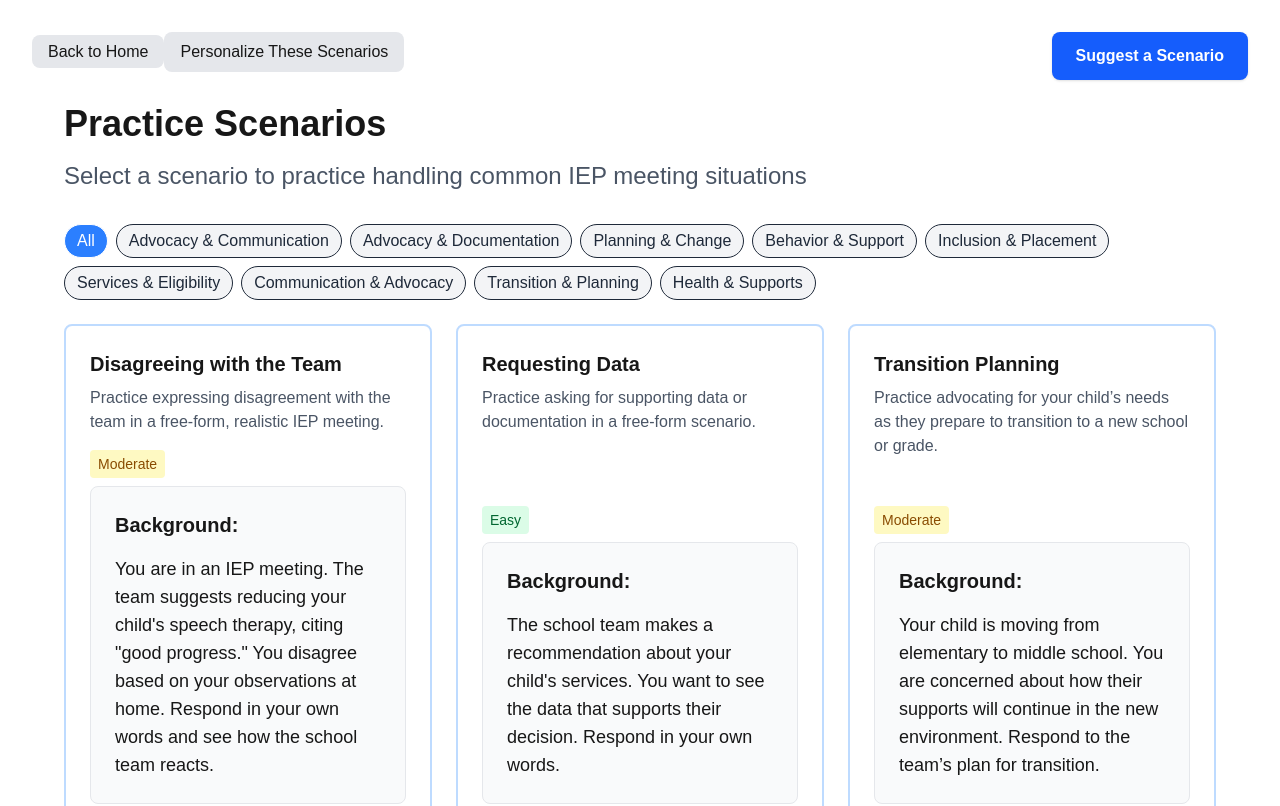
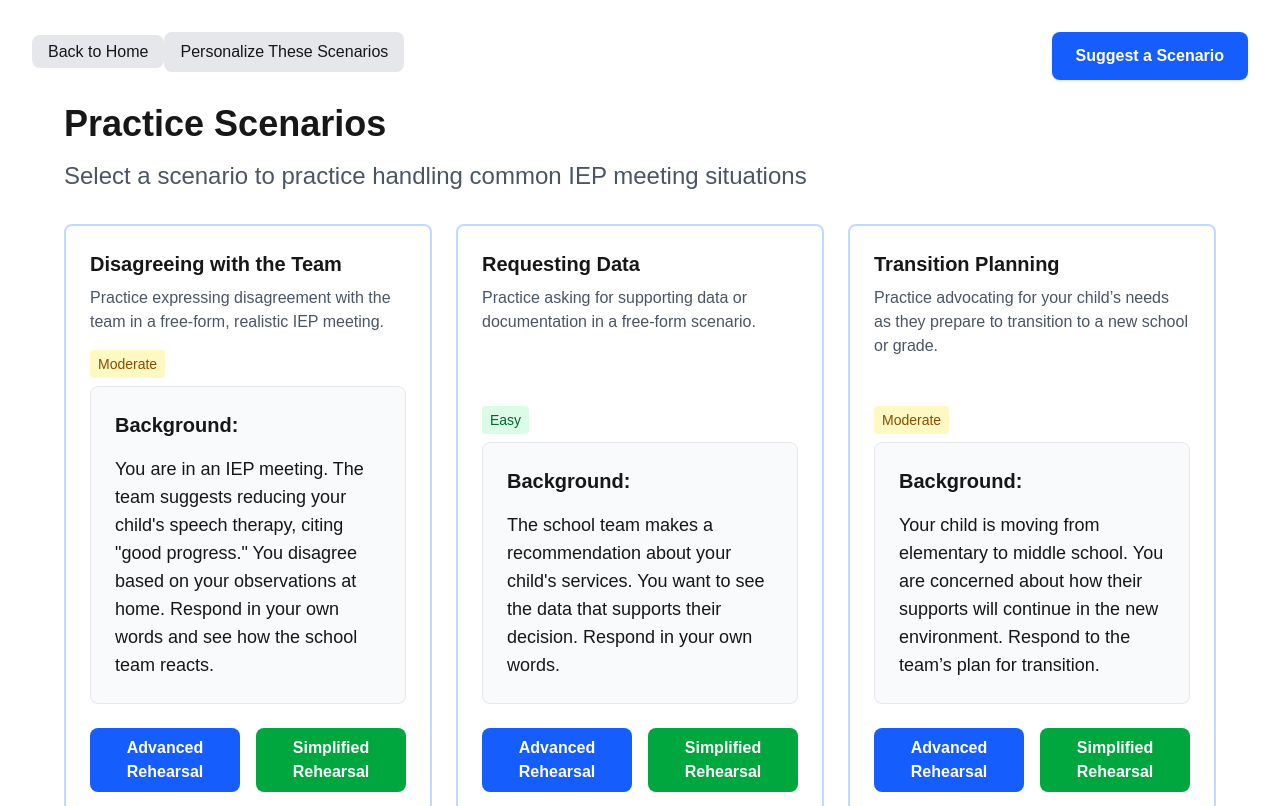
Before and after one commit to AliHZaidi/my-app, a Next.js app: page /scenarios in a window 1280 px wide. Shown: the top 806 px of the page. Built offline with nearby package versions, Linux system fonts and the light colour scheme.

Commit message:
remove scenario filtering for now

```diff
--- a/src/app/scenarios/page.tsx
+++ b/src/app/scenarios/page.tsx
@@ -8,7 +8,7 @@ const tags = Array.from(new Set(scenarios.map(s => s.category))).filter((tag): t
 const SCENARIOS_PER_PAGE = 6
 
 export default function Scenarios() {
-    const [selectedTag, setSelectedTag] = useState<string | null>(null)
+    //const [selectedTag, setSelectedTag] = useState<string | null>(null)
     const [page, setPage] = useState(1)
     const [showSuggestModal, setShowSuggestModal] = useState(false)
     const [suggestText, setSuggestText] = useState('')
@@ -32,9 +32,7 @@ export default function Scenarios() {
     }, [])
 
     // For custom scenarios, use title as tag for filtering (or add a tag field to CustomScenarios if needed)
-    const filteredScenarios = selectedTag
-        ? scenarios.filter(s => s.title === selectedTag)
-        : scenarios
+    const filteredScenarios = scenarios
 
     const totalPages = Math.ceil(filteredScenarios.length / SCENARIOS_PER_PAGE)
     const paginatedScenarios = filteredScenarios.slice(
@@ -42,10 +40,6 @@ export default function Scenarios() {
         page * SCENARIOS_PER_PAGE
     )
 
-    const handleTag = (tag: string | null) => {
-        setSelectedTag(tag)
-        setPage(1)
-    }
 
     const handleSendSuggestion = async () => {
         setSending(true)
@@ -145,23 +139,6 @@ export default function Scenarios() {
                     Select a scenario to practice handling common IEP meeting situations
                 </p>
 
-                <div className="mb-6 flex flex-wrap gap-2">
-                    <button
-                        onClick={() => handleTag(null)}
-                        className={`px-3 py-1 rounded-full border ${selectedTag === null ? 'bg-blue-500 text-white' : 'bg-gray-100 dark:bg-gray-800 text-gray-800 dark:text-gray-200'}`}
-                    >
-                        All
-                    </button>
-                    {tags.map(tag => (
-                        <button
-                            key={tag}
-                            onClick={() => handleTag(tag)}
-                            className={`px-3 py-1 rounded-full border ${selectedTag === tag ? 'bg-blue-500 text-white' : 'bg-gray-100 dark:bg-gray-800 text-gray-800 dark:text-gray-200'}`}
-                        >
-                            {tag}
-                        </button>
-                    ))}
-                </div>
 
                 <div className="grid grid-cols-1 md:grid-cols-2 lg:grid-cols-3 gap-6">
                     {paginatedScenarios.map((scenario) => (
```
